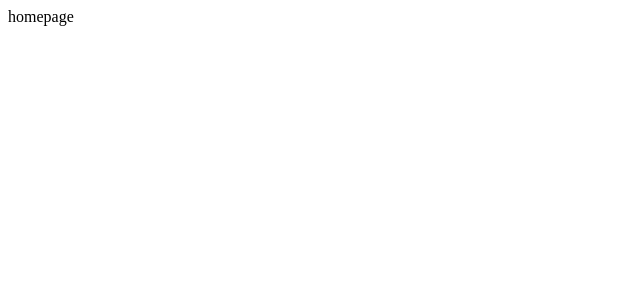
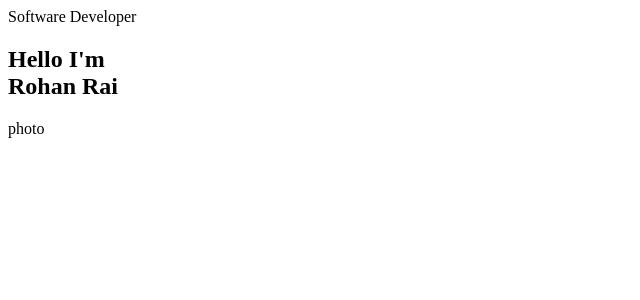
Before and after one commit to rohxn-rai/rohan-rai-portfolio, a Next.js app: page / in a window 1280 px wide. Shown: the top 300 px of the page, without its empty margins (0-640 px from the left). Built offline with nearby package versions, Linux system fonts and the light colour scheme.

Commit message:
modified global.css - removed redundent code from css

```diff
--- a/app/globals.css
+++ b/app/globals.css
@@ -4,8 +4,6 @@
 @import "tailwindcss/components";
 @import "tailwindcss/utilities"; */
 
-@tailwind base;
-@tailwind components;
 @tailwind utilities;
 
 @plugin "tailwindcss-animate";
--- a/app/page.jsx
+++ b/app/page.jsx
@@ -4,7 +4,24 @@ import { FiDownload } from "react-icons/fi";
 const Home = () => {
   return (
     <section className="h-full">
-      <div className="container xl:mx-auto lg:mx-auto px-5">homepage</div>
+      <div className="container xl:mx-auto lg:mx-auto px-5 h-full">
+        <div className="flex flex-col xl:flex-row lg:flex-row items-center justify-between xl:pt-8 xl:pb-24 lg:pt-8 lg:pb-24">
+          {/* text */}
+
+          <div>
+            <span>Software Developer</span>
+            <h1 className="text-[48px] xl:text-[80px] lg:text-[80px] leading-[1.1] font-semibold">
+              Hello I'm
+              <br />
+              <span>Rohan Rai</span>
+            </h1>
+          </div>
+
+          {/* photo */}
+
+          <div>photo</div>
+        </div>
+      </div>
     </section>
   );
 };
```
